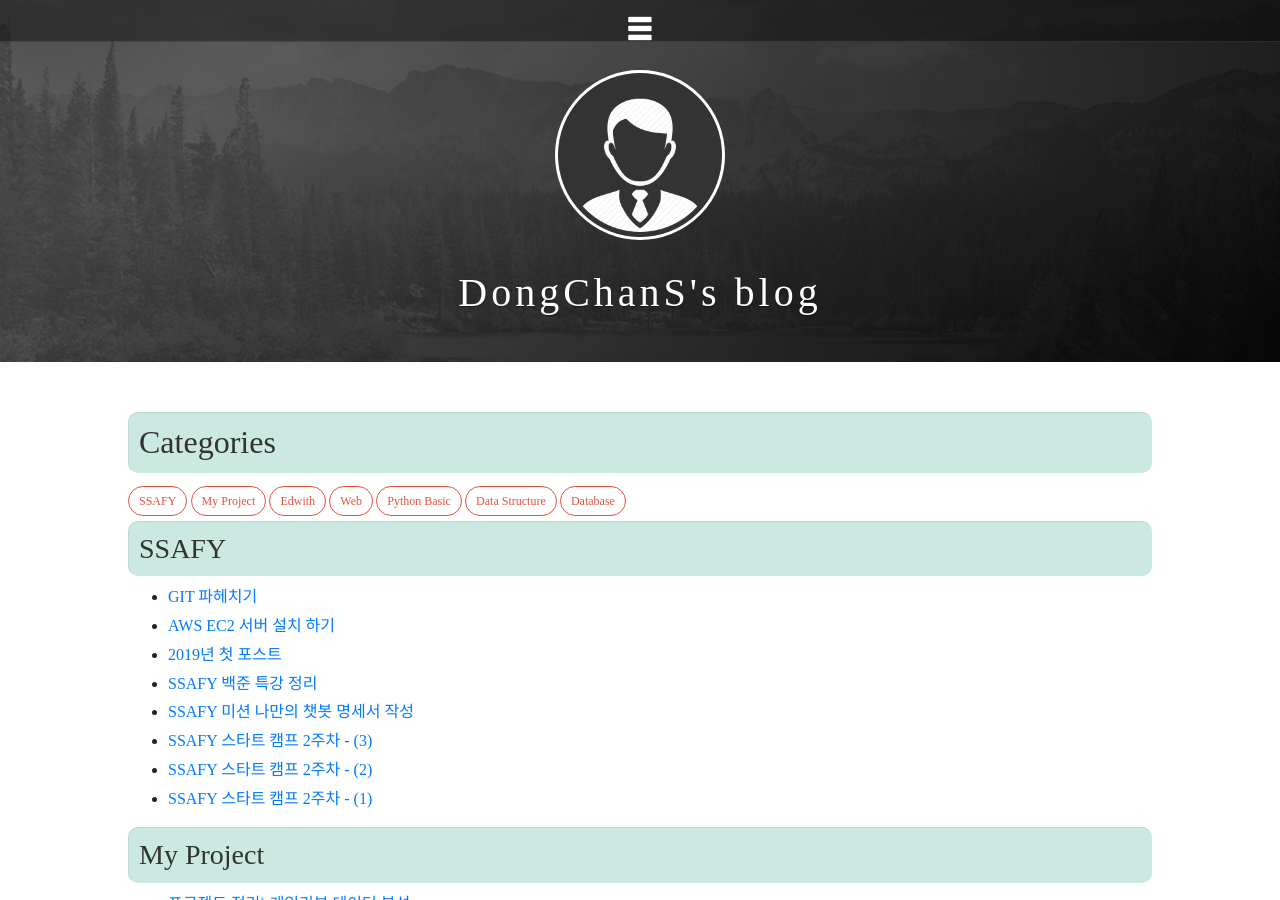
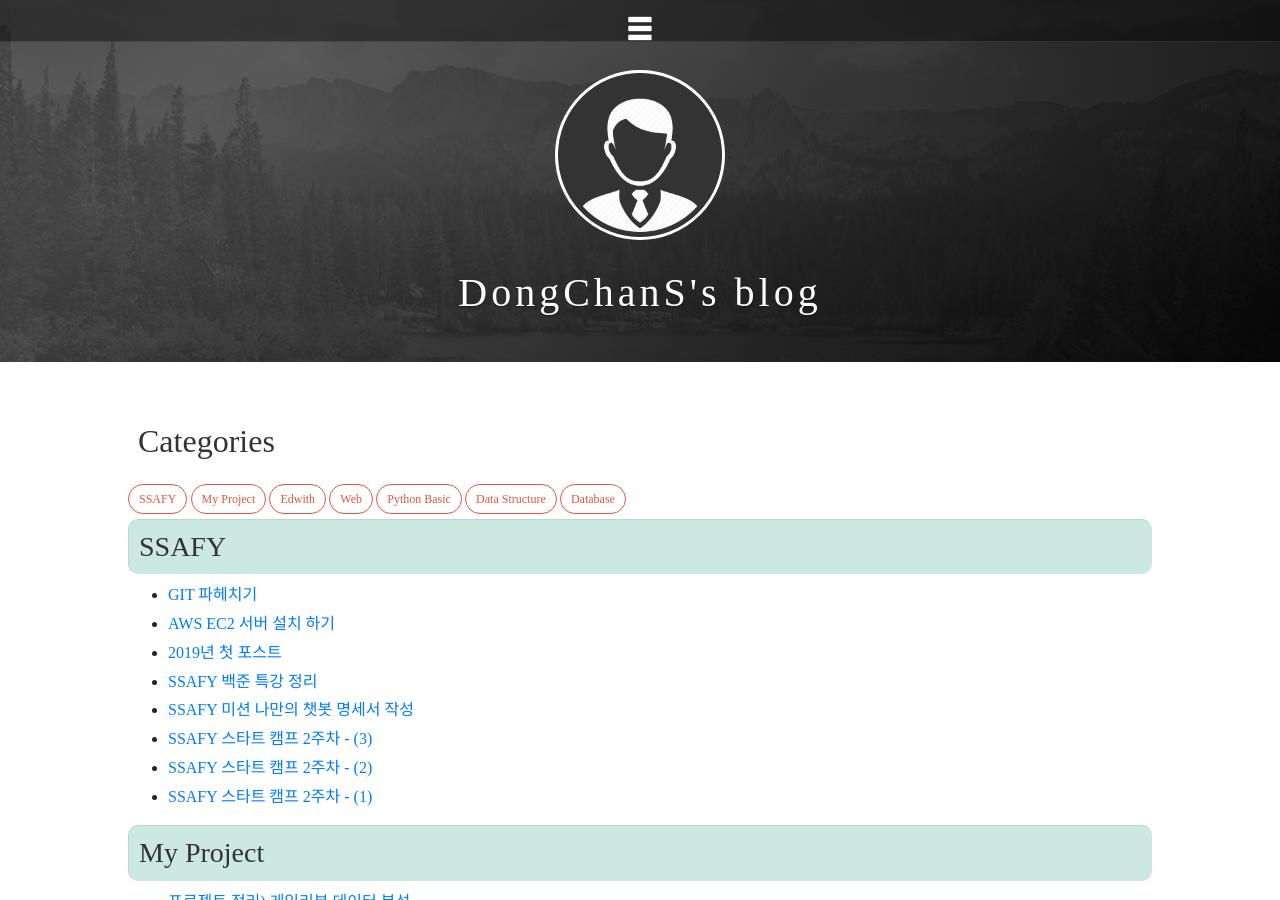
Before and after one commit to DongChanS/DongChanS.github.io, a Jekyll site: the page built from tags.md, in a window 1280 px wide and 900 px high. Built offline with Jekyll 4.4.1, drawn with Linux system fonts in a browser that asks for light colours; nearby versions of some CDN libraries; some web fonts are replaced.

Commit message:
Update tags.html

```diff
--- a/_layouts/tags.html
+++ b/_layouts/tags.html
@@ -1,7 +1,7 @@
 ---
 layout: default
 ---
-<h2>Categories</h2>
+<h2 style="border:none;background:none;">Categories</h2>
 <div class="tags">
 {% for tagitem in site.tags  %}
   <a href="#{{ tagitem[0] }}">{{  tagitem[0] }}</a>
```
